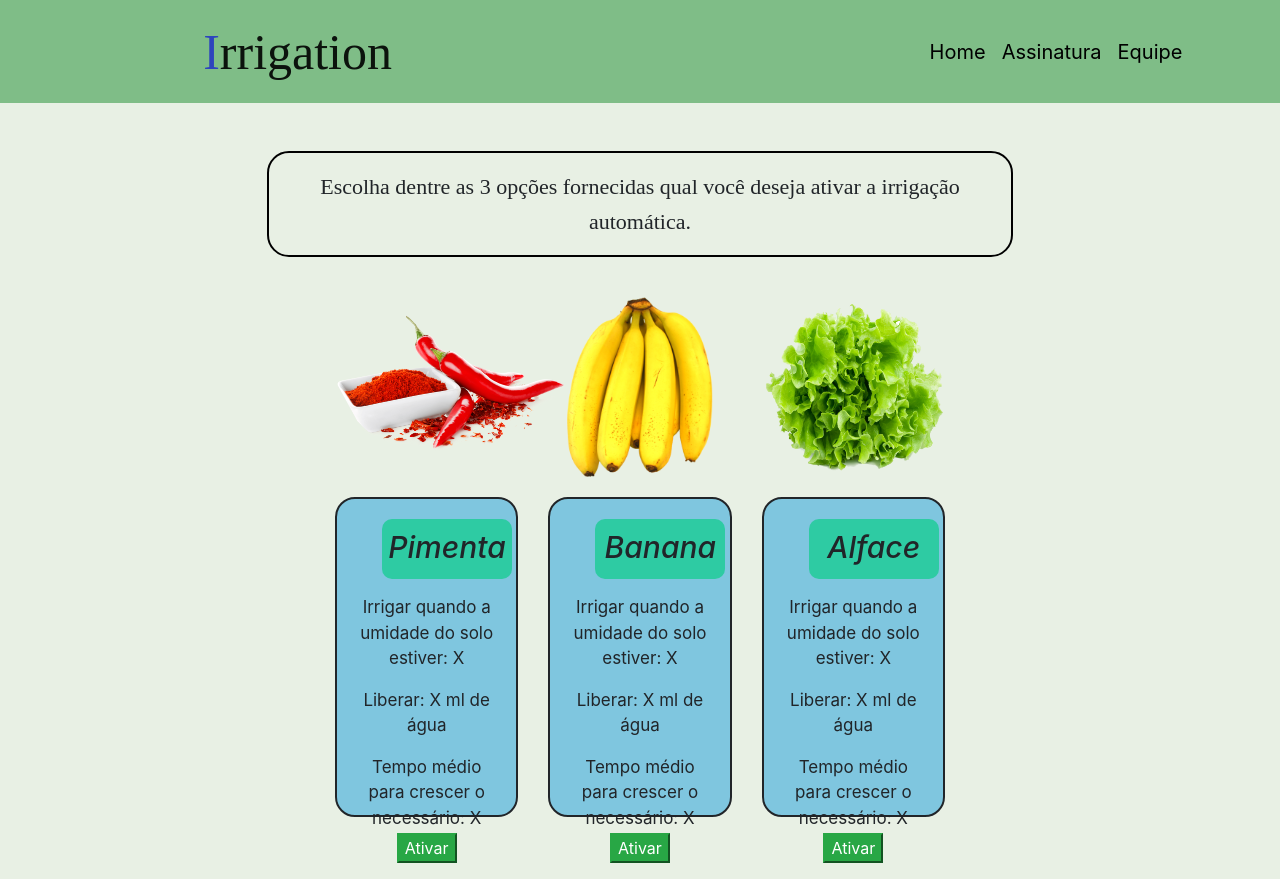
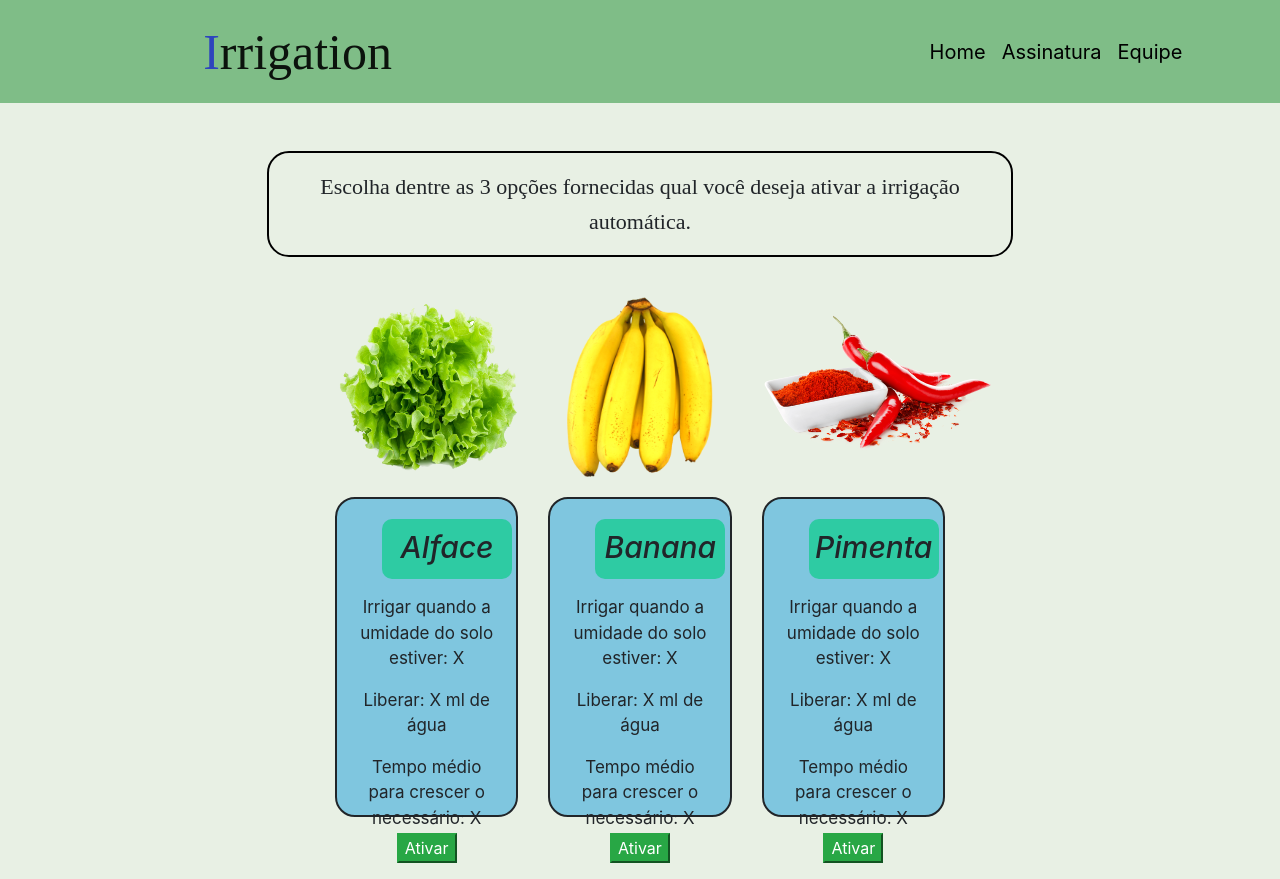
Before and after one commit to felipemmarcello/projetoUPx, a React (Create React App) app: page /padrao in a window 1280 px wide. Built offline with nearby package versions, Linux system fonts and the light colour scheme.

Commit message:
alteração visual

```diff
--- a/src/element/irrigacoes/padrao.js
+++ b/src/element/irrigacoes/padrao.js
@@ -55,11 +55,11 @@ function Padrao() {
 
             <div className="row py-3 justify-content-center">
                 <div className="col-md-2 col-sm-12 text-center mt-4">
-                    <img className="img-tamanho" src={pimenta} alt="pimenta" />
+                    <img className="img-tamanho" src={alface} alt="alface" />
 
                     <div className="cultura caixa-lista">
                         <div className="h2Cultura">
-                            <h2>Pimenta</h2>
+                            <h2>Alface</h2>
                         </div>
 
                         <p className="texto">Irrigar quando a umidade do solo estiver: X</p>
@@ -68,7 +68,7 @@ function Padrao() {
                     </div>
 
                     <div className="row justify-content-center ">
-                        <button className="btn-success btn1" onClick={PostPimenta} value="Ativar">Ativar</button>
+                        <button className="btn-success btn1" onClick={PostAlface} value="Ativar">Ativar</button>
                     </div>
                 </div>
 
@@ -92,11 +92,11 @@ function Padrao() {
                 </div>
 
                 <div className="col-md-2 col-sm-12 text-center mt-4">
-                    <img className="img-tamanho" src={alface} alt="alface" />
+                    <img className="img-tamanho" src={pimenta} alt="pimenta" />
 
                     <div className="cultura caixa-lista">
                         <div className="h2Cultura">
-                            <h2>Alface</h2>
+                            <h2>Pimenta</h2>
                         </div>
 
                         <p className="texto">Irrigar quando a umidade do solo estiver: X</p>
@@ -105,7 +105,7 @@ function Padrao() {
                     </div>
 
                     <div className="row justify-content-center ">
-                        <button className="btn-success btn1" onClick={PostAlface} value="Ativar">Ativar</button>
+                        <button className="btn-success btn1" onClick={PostPimenta} value="Ativar">Ativar</button>
                     </div>
                 </div>
             </div>
```
